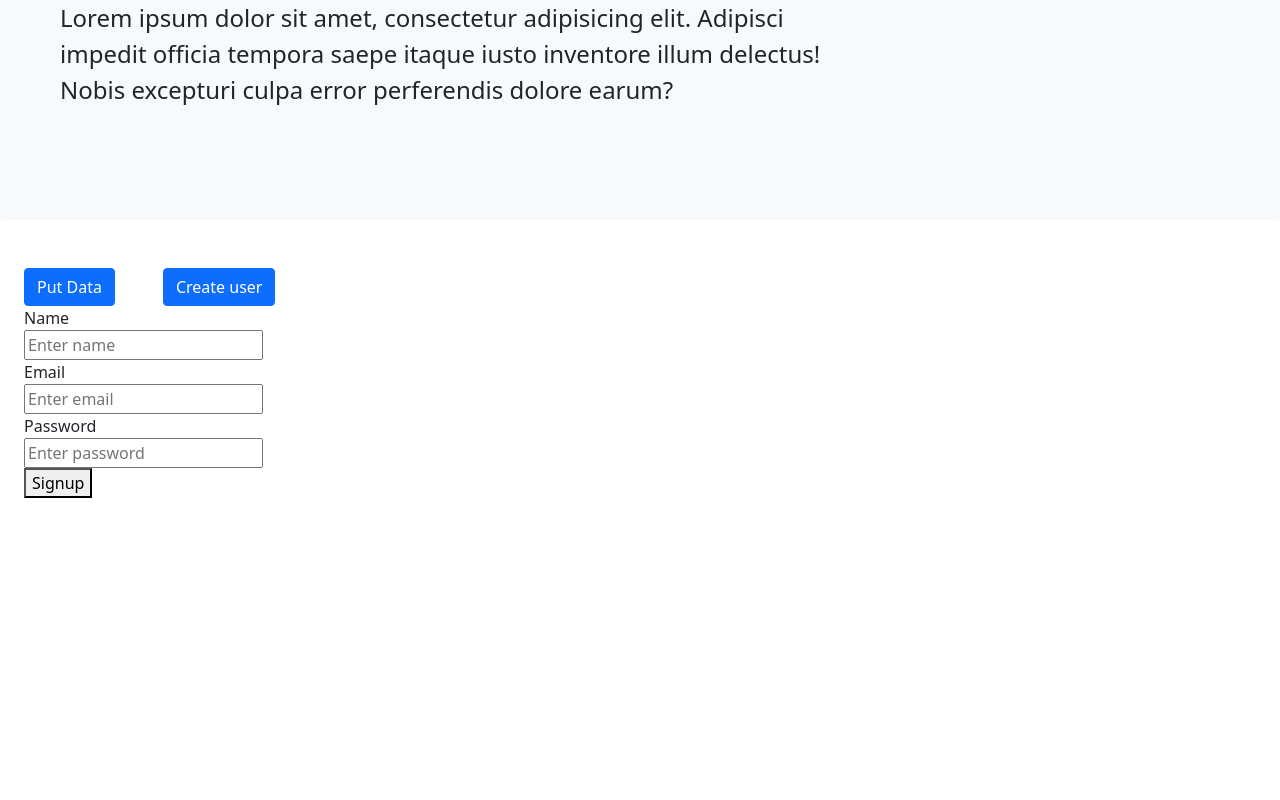
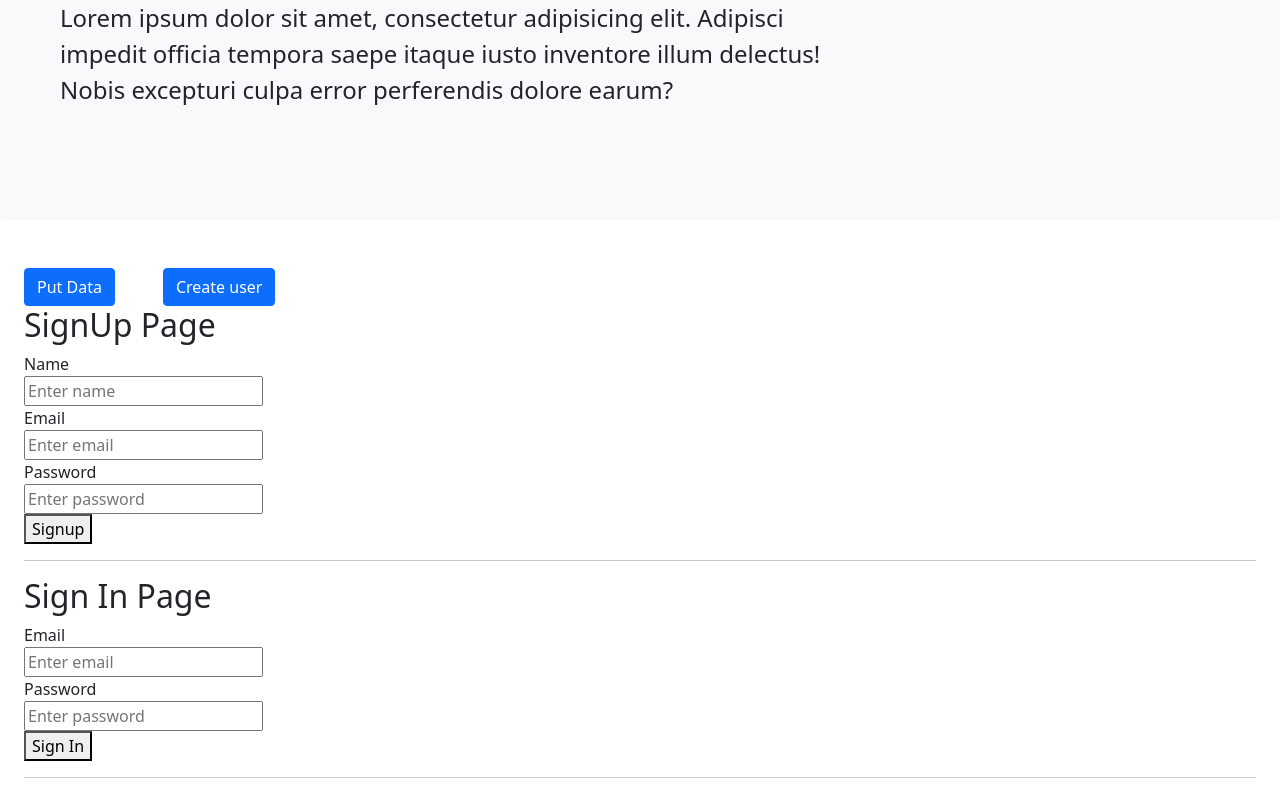
Before and after one commit to vrundanawal/loginregister-mailapp-firebase, a React (Create React App) app: page / in a window 1280 px wide. Shown: the part 234-1034 px from the top of the page. Before the commit the page ends 800 px from the top, so only its background shows below. Built offline with nearby package versions, Linux system fonts and the light colour scheme.

Commit message:
Login and Register page

```diff
--- a/src/App.js
+++ b/src/App.js
@@ -9,11 +9,16 @@ import { getDatabase, ref, set } from "firebase/database";
 import { app } from "./firebase";
 import { getAuth, createUserWithEmailAndPassword } from "firebase/auth";
 import Signup from "./components/pages/Signup";
+import SignIn from "./components/pages/SignIn";
+import { useFirebase } from "./context/Firebase"; //custom hook
 
 const db = getDatabase(app);
 const auth = getAuth(app);
 
 function App() {
+  const firebase = useFirebase();
+  console.log(firebase);
+
   const putData = () => {
     set(ref(db, "users/vrunda"), {
       id: 1,
@@ -50,6 +55,9 @@ function App() {
           Create user
         </button>
         <Signup />
+        <hr />
+        <SignIn />
+        <hr />
       </div>
     </>
   );
--- /dev/null
+++ b/src/components/pages/SignIn.js
@@ -0,0 +1,54 @@
+import React, { useState } from "react";
+import { getAuth, signInWithEmailAndPassword } from "firebase/auth";
+import { app } from "../../firebase";
+const SignIn = () => {
+  const [email, setEmail] = useState("");
+  const [password, setPassword] = useState("");
+
+  const auth = getAuth(app);
+
+  const signInUser = () => {
+    signInWithEmailAndPassword(auth, email, password)
+      .then((userCredential) => {
+        // Signed in
+        const user = userCredential.user;
+        console.log(user);
+        console.log("SignIn Successfully");
+      })
+      .catch((error) => {
+        const errorCode = error.code;
+        const errorMessage = error.message;
+        console.log(errorCode + errorMessage);
+      });
+  };
+  return (
+    <div className="signup-page">
+      <h2>Sign In Page</h2>
+
+      <label htmlFor="">Email</label>
+      <br />
+      <input
+        onChange={(e) => setEmail(e.target.value)}
+        value={email}
+        type="email"
+        required
+        placeholder="Enter email"
+      />
+      <br />
+      <label htmlFor="">Password</label>
+      <br />
+      <input
+        onChange={(e) => setPassword(e.target.value)}
+        value={password}
+        type="password"
+        required
+        placeholder="Enter password"
+      />
+      <br />
+
+      <button onClick={signInUser}>Sign In</button>
+    </div>
+  );
+};
+
+export default SignIn;
--- a/src/components/pages/Signup.js
+++ b/src/components/pages/Signup.js
@@ -27,6 +27,7 @@ const Signup = () => {
   };
   return (
     <div className="signup-page">
+      <h2>SignUp Page</h2>
       <label htmlFor="">Name</label>
       <br />
       <input
--- /dev/null
+++ b/src/context/Firebase.js
@@ -0,0 +1,52 @@
+import { createContext, useContext } from "react";
+import { initializeApp } from "firebase/app";
+import { getAuth, createUserWithEmailAndPassword } from "firebase/auth"; //for auth
+import { getDatabase, ref, set } from "firebase/database"; //for database
+import { getFirestore } from "firebase/firestore";
+
+const firebaseConfig = {
+  apiKey: "AIzaSyDV-IVgGvfgs8pgPqv2zyrT3uyUXErPR1Y",
+  authDomain: "loginregister-mailapp-52a5f.firebaseapp.com",
+  projectId: "loginregister-mailapp-52a5f",
+  storageBucket: "loginregister-mailapp-52a5f.appspot.com",
+  messagingSenderId: "185028082444",
+  appId: "1:185028082444:web:4cf97e508c5c14851d2729",
+  measurementId: "G-M5Z7NN0N9V",
+  databaseURL:
+    "https://loginregister-mailapp-52a5f-default-rtdb.firebaseio.com/",
+};
+// Initialize Firebase
+const firebaseApp = initializeApp(firebaseConfig);
+// Initialize Firebase Authentication and get a reference to the service
+const firebaseAuth = getAuth(firebaseApp); //for Auth
+const dataBase = getDatabase(firebaseApp); //to get the database from firebase
+
+const FirebaseContext = createContext(null);
+
+//create a custom hook
+export const useFirebase = () => useContext(FirebaseContext);
+
+export const FirebaseProvider = (props) => {
+  /*
+  This function is responsible to signin the user
+@params email - email
+@ param password - password
+@return createUser - I will create a user in firebase
+This function is going to pass to context provider in value
+  */
+  //utility functions
+  const signupUserWithEmailAndPassword = (email, password) => {
+    return createUserWithEmailAndPassword(firebaseAuth, email, password);
+  };
+
+  const putDatToDatabase = (key, data) => {
+    set((dataBase, key), data);
+  };
+  return (
+    <FirebaseContext.Provider
+      value={{ signupUserWithEmailAndPassword, putDatToDatabase }}
+    >
+      {props.children}
+    </FirebaseContext.Provider>
+  );
+};
--- a/src/firebase.js
+++ b/src/firebase.js
@@ -13,6 +13,7 @@ const firebaseConfig = {
     "https://loginregister-mailapp-52a5f-default-rtdb.firebaseio.com/",
 };
 
+// Initialize Firebase
 export const app = initializeApp(firebaseConfig);
 // Initialize Firebase Authentication and get a reference to the service
 export const auth = getAuth(app);
--- a/src/index.js
+++ b/src/index.js
@@ -5,8 +5,16 @@ import "bootstrap/dist/css/bootstrap.min.css";
 import "bootstrap/dist/js/bootstrap.bundle.min";
 import App from "./App";
 import reportWebVitals from "./reportWebVitals";
+import { FirebaseProvider } from "./context/Firebase";
 
-ReactDOM.render(<App />, document.getElementById("root"));
+ReactDOM.render(
+  <React.StrictMode>
+    <FirebaseProvider>
+      <App />
+    </FirebaseProvider>
+  </React.StrictMode>,
+  document.getElementById("root")
+);
 
 // If you want to start measuring performance in your app, pass a function
 // to log results (for example: reportWebVitals(console.log))
```
Also changed, not shown: notes.txt.
